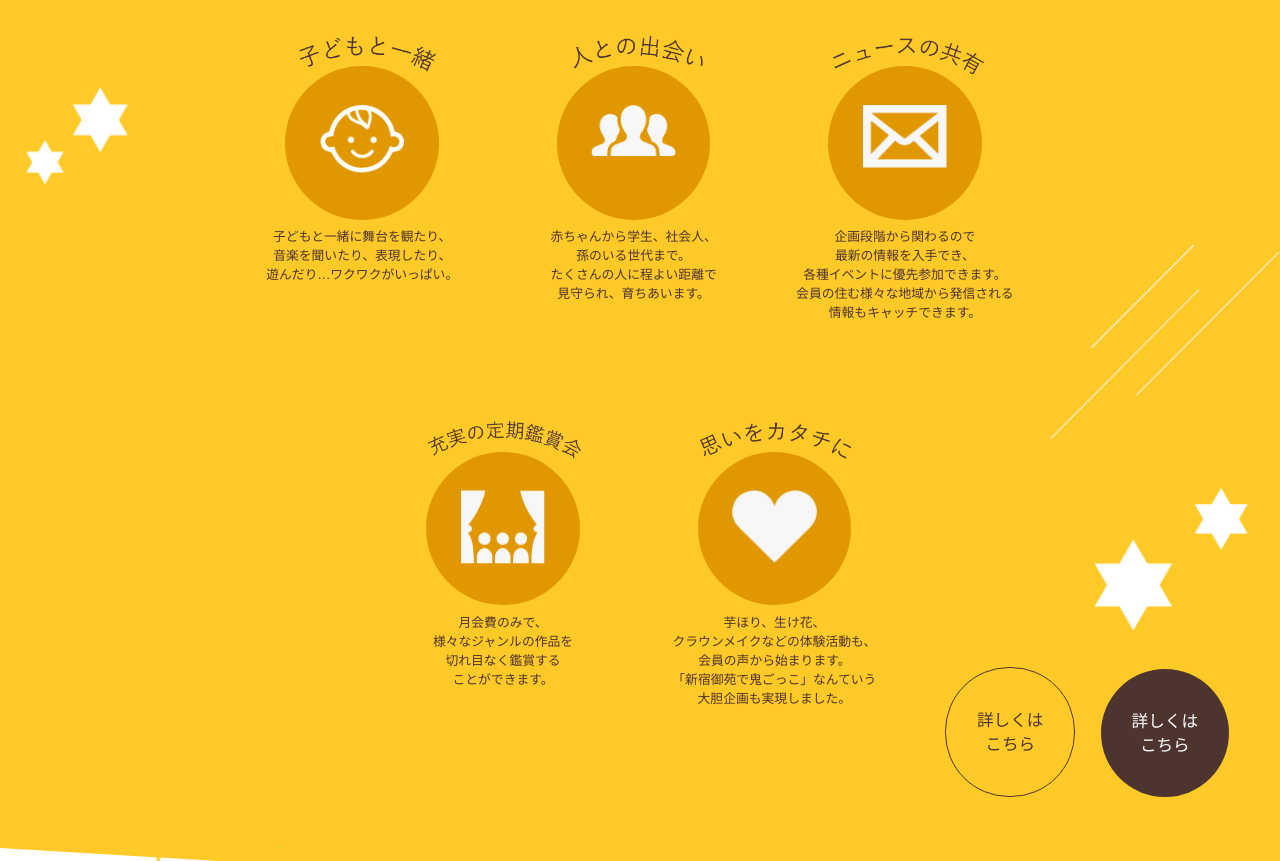
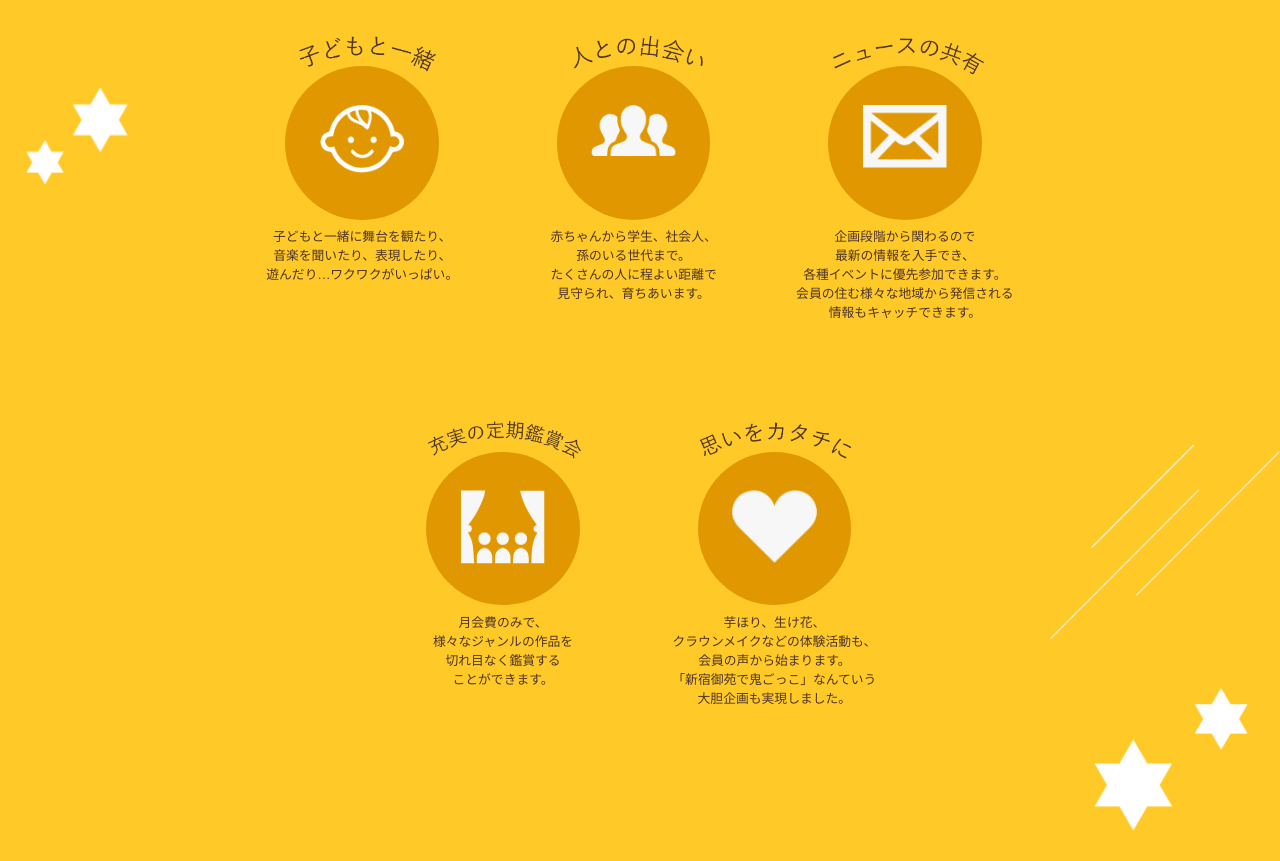
Before and after one commit to gitoshiaki/shinjuku-kodomo, a PHP site: page / in a window 1280 px wide. Shown: the part 4172-5033 px from the top of the page. Run offline with PHP 8.4, Linux system fonts and the light colour scheme.

Commit message:
ファイルを更新

```diff
--- a/css/top.css
+++ b/css/top.css
@@ -318,7 +318,7 @@ img{
 .content4{
     position: relative;
     width: 100%;
-    height: 140vh;
+    height: 165vh;
     background-color: rgb(255,202,40);
 }
 .border1_5{
```
